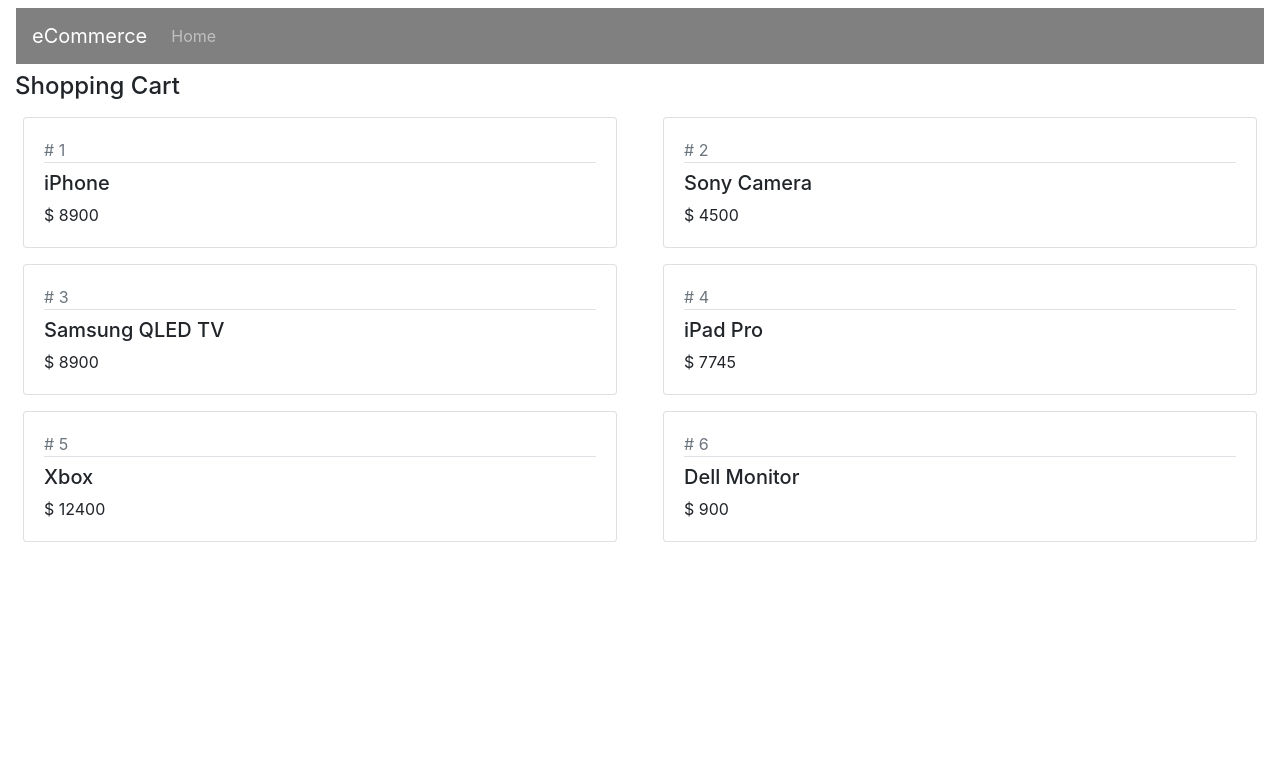
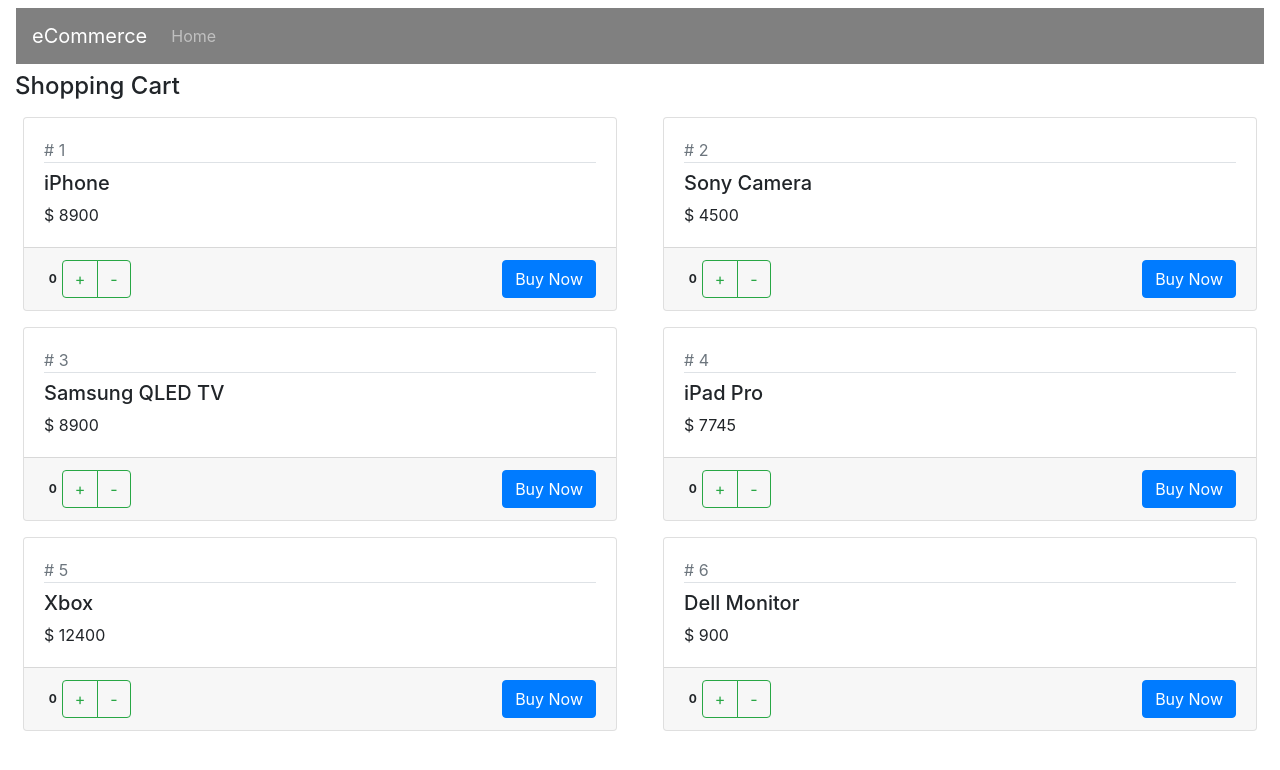
Before and after one commit to kvenkatvarma/ReactRepo, a React (Create React App) app: page / in a window 1280 px wide. Shown: the top 770 px of the page. Built offline with nearby package versions, Linux system fonts and the light colour scheme.

Commit message:
Handling Child Events

```diff
--- a/src/ShoppingCart.jsx
+++ b/src/ShoppingCart.jsx
@@ -19,11 +19,37 @@
             <div className="row">
                 {
                     this.state.products.map((prod)=>{
-                     return <Product key={prod.id} product={prod}/>
+                     return <Product key={prod.id} product={prod} onIncrement={this.handleIncrement} onDecrement={this.handleDecrement}>
+                        <button className="btn btn-primary">Buy Now</button>
+                     </Product>
                     })
                 }
             </div>
         </div>
         );
     }
+    handleIncrement=(product,maxValue)=>{
+     let allProducts = [...this.state.products];
+     let index = allProducts.indexOf(product);
+     if(allProducts[index].quantity < maxValue)
+     {
+        allProducts[index].quantity++;
+        this.setState({
+           products:allProducts
+        })
+     }
+
+    };
+    handleDecrement=(product,minVaue)=>{
+        let allProducts = [...this.state.products];
+     let index = allProducts.indexOf(product);
+
+     if(allProducts[index].quantity > minVaue)
+     {
+        allProducts[index].quantity--;
+        this.setState({
+           products:allProducts
+        })
+     }
+    };
 }
--- a/src/product.jsx
+++ b/src/product.jsx
@@ -12,6 +12,16 @@
                         <h5 className="pt-2 border-top">{this.state.product.productName}</h5>
                         <div>$ {this.state.product.price}</div>
                 </div>
+                <div className="card-footer">
+                    <div className="float-left">
+                        <span className="badge">{this.state.product.quantity}</span>
+                        <div className="btn-group">
+                            <button className="btn btn-outline-success" onClick={()=>{this.props.onIncrement(this.state.product,10);}}>+</button>
+                            <button className="btn btn-outline-success" onClick={()=>{this.props.onDecrement(this.state.product,0);}}>-</button>
+                        </div>
+                    </div>
+                    <div className="float-right">{this.props.children}</div>
+                </div>
                 </div>
             </div>
         );
```
